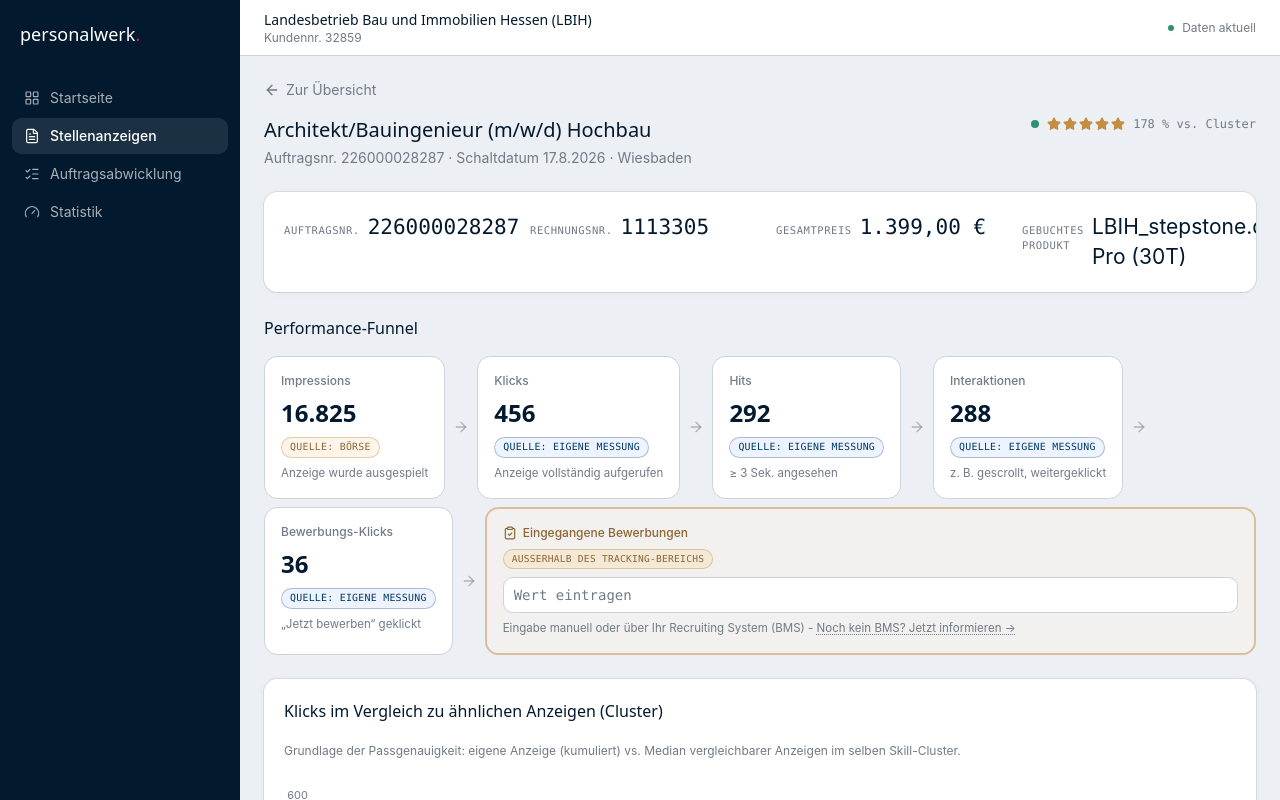
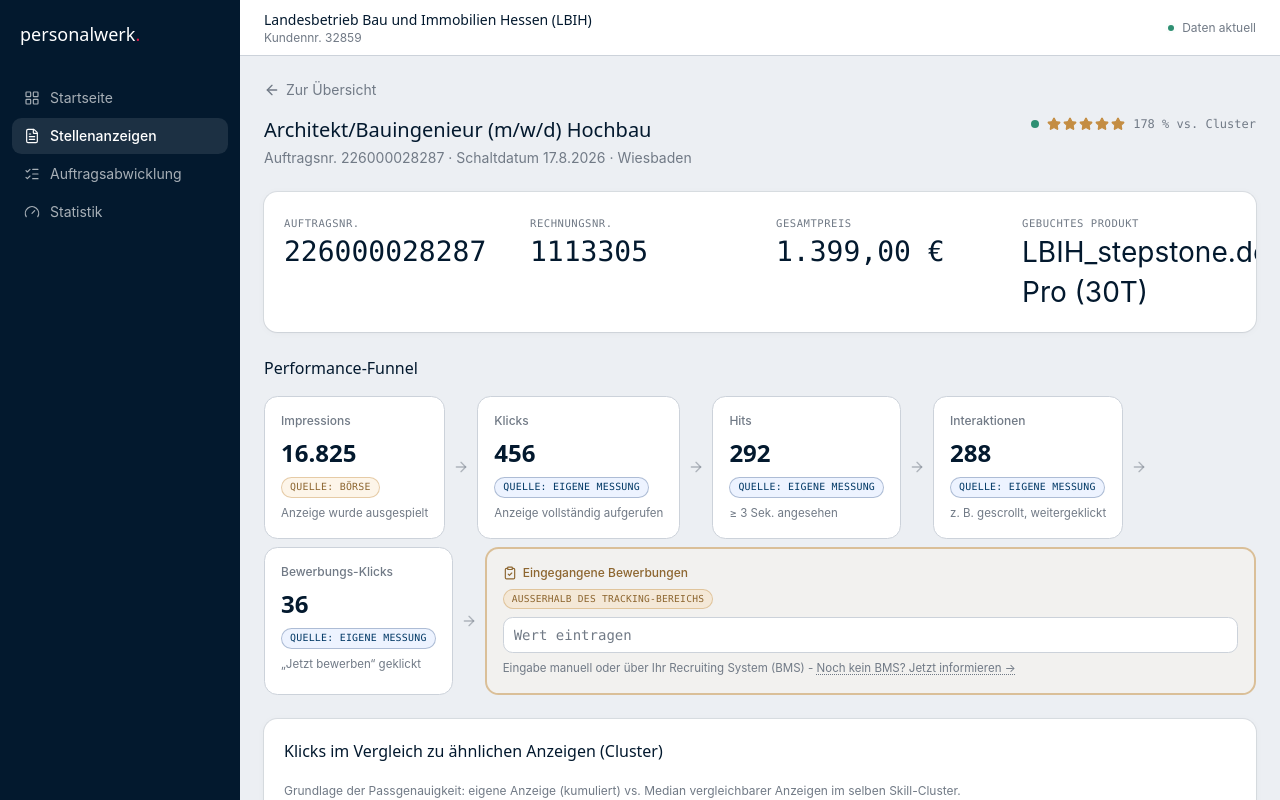
Before and after one commit to StefanKraft22/pwrk-intern-dashboard, a React (Vite) app in the folder app/: page /#/stellenanzeigen/019ecbe7-752f-79a9-b223-a6d8bf466506 in a window 1280 px wide. Shown: the top 800 px of the page. Built offline with nearby package versions, Linux system fonts and the light colour scheme.

Commit message:
Revert "Auftrags-Info-Leiste: Werte 25% kleiner, Label und Wert in einer Zeile"
This reverts commit 735a76faee55cebb05fff2bb0bf4231143554748.

```diff
--- a/app/src/pages/StellenanzeigeDetail.jsx
+++ b/app/src/pages/StellenanzeigeDetail.jsx
@@ -40,23 +40,23 @@ export default function StellenanzeigeDetail() {
       </div>
 
       <Card className="mb-6 grid grid-cols-2 gap-x-8 gap-y-3 p-5 sm:grid-cols-4">
-        <div className="flex items-baseline gap-2">
+        <div>
           <span className="font-mono text-[0.66rem] uppercase tracking-wider text-muted-foreground">Auftragsnr.</span>
-          <p className="font-mono text-[1.3125rem] tabular-nums">{ad.order.number}</p>
+          <p className="font-mono text-[1.75rem] tabular-nums">{ad.order.number}</p>
         </div>
-        <div className="flex items-baseline gap-2">
+        <div>
           <span className="font-mono text-[0.66rem] uppercase tracking-wider text-muted-foreground">Rechnungsnr.</span>
-          <p className="font-mono text-[1.3125rem] tabular-nums">{ad.order.invoiceNumber || "–"}</p>
+          <p className="font-mono text-[1.75rem] tabular-nums">{ad.order.invoiceNumber || "–"}</p>
         </div>
-        <div className="flex items-baseline gap-2">
+        <div>
           <span className="font-mono text-[0.66rem] uppercase tracking-wider text-muted-foreground">Gesamtpreis</span>
-          <p className="font-mono text-[1.3125rem] tabular-nums">
+          <p className="font-mono text-[1.75rem] tabular-nums">
             {ad.order.grossTotal ? `${Number(ad.order.grossTotal).toLocaleString("de-DE", { minimumFractionDigits: 2 })} €` : "–"}
           </p>
         </div>
-        <div className="flex items-baseline gap-2">
+        <div>
           <span className="font-mono text-[0.66rem] uppercase tracking-wider text-muted-foreground">Gebuchtes Produkt</span>
-          <p className="text-[1.3125rem]">{ad.products[0] || "–"}</p>
+          <p className="text-[1.75rem]">{ad.products[0] || "–"}</p>
         </div>
       </Card>
 
```
Also changed, not shown: index.html (+2 -2 lines).
